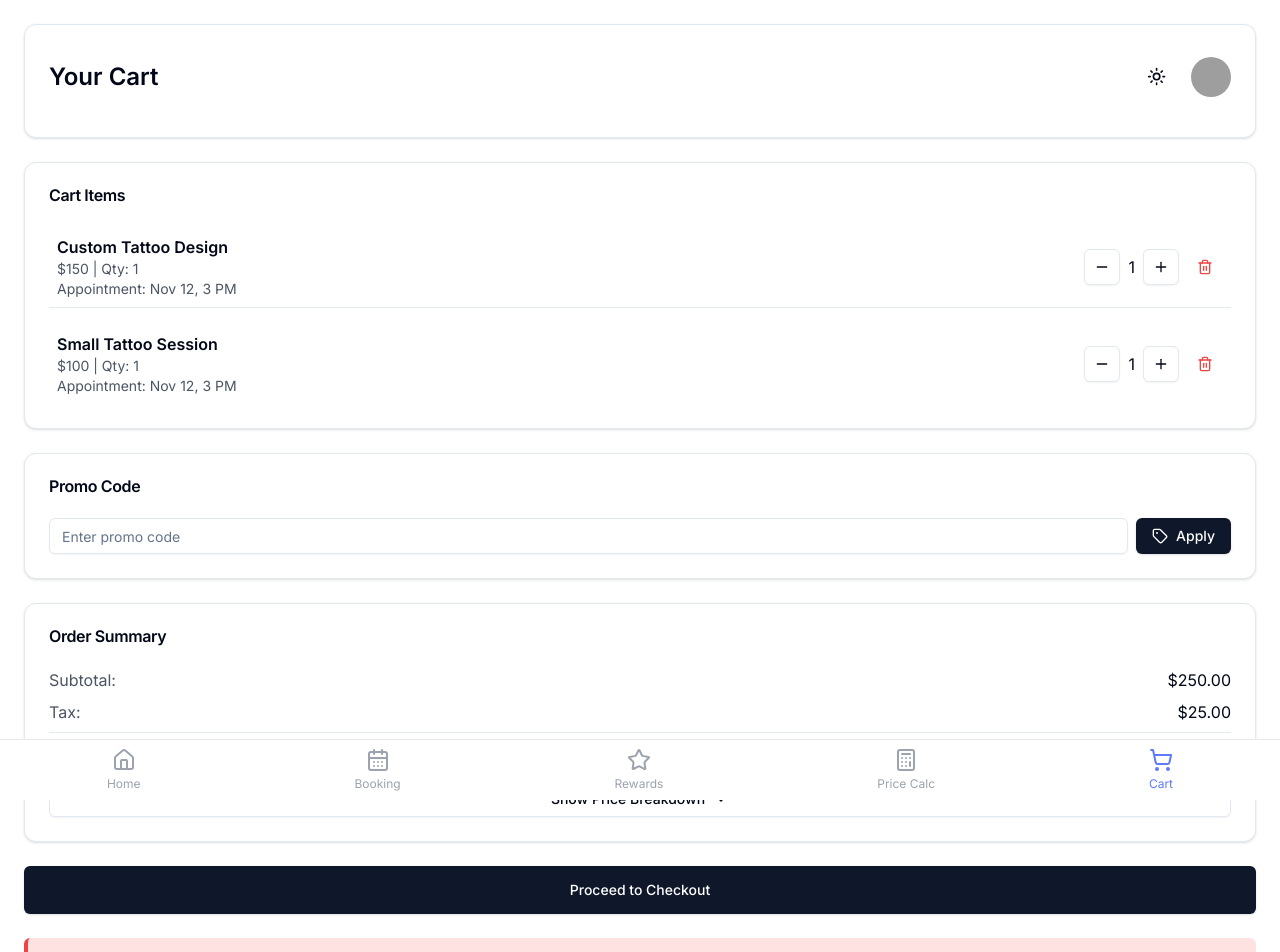
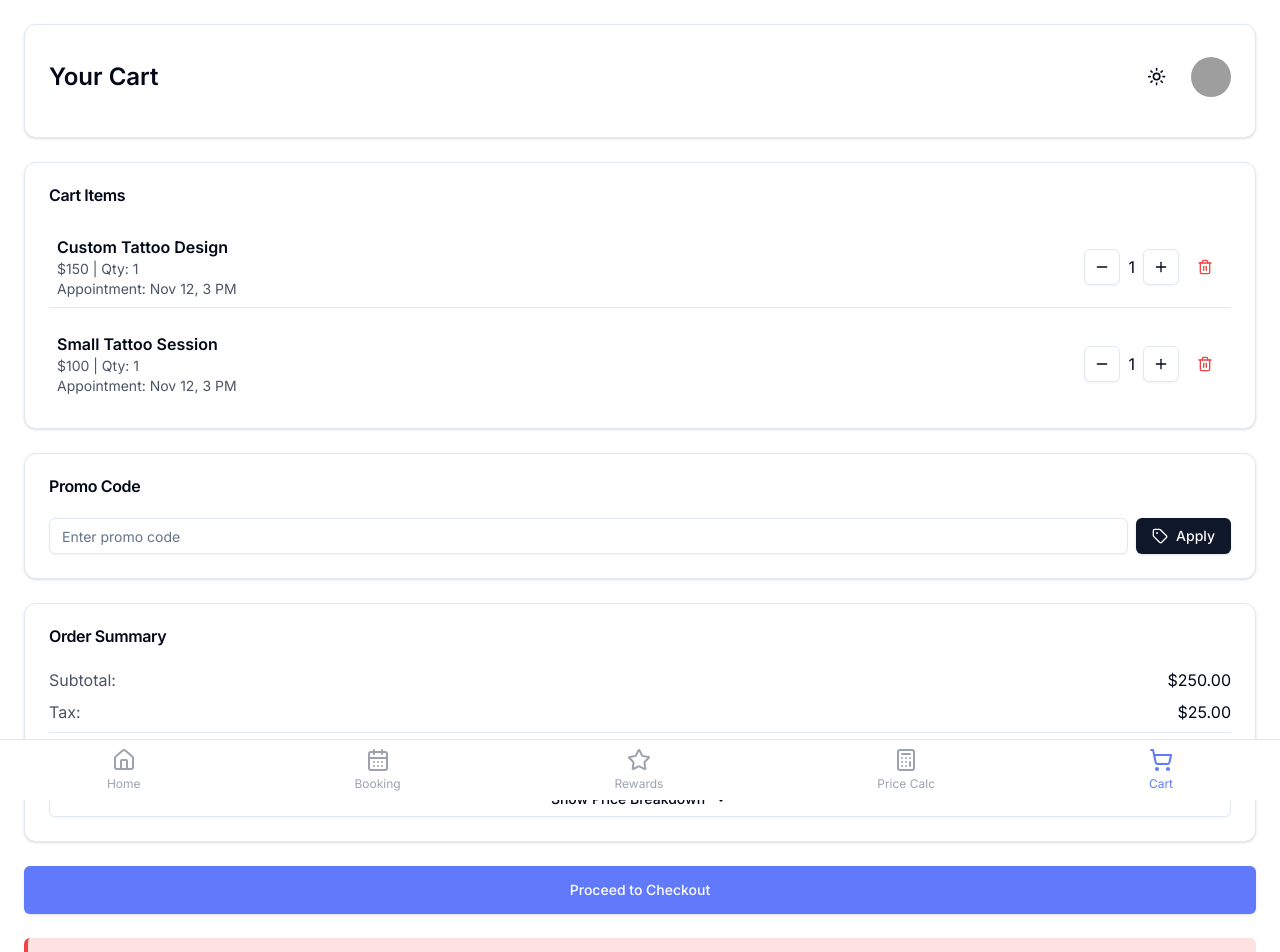
Before and after one commit to minaehab1/TattooApp-Converted, a Next.js app: page /cart in a window 1280 px wide. Shown: the top 952 px of the page. Built offline with nearby package versions, Linux system fonts and the light colour scheme; grey boxes are pictures that could not be loaded.

Commit message:
cart p 2

```diff
--- a/app/cart/page.tsx
+++ b/app/cart/page.tsx
@@ -184,7 +184,7 @@ export default function CartPage() {
           </CardContent>
         </Card>
 
-        <Button className="w-full bg-[#607AFB] text-white hover:bg-[#4c62c9] py-6 text-lg">
+        <Button className="w-full !bg-[#607AFB] hover:!bg-[#4c62c9] !text-white py-6 text-lg">
           Proceed to Checkout
         </Button>
 
```
